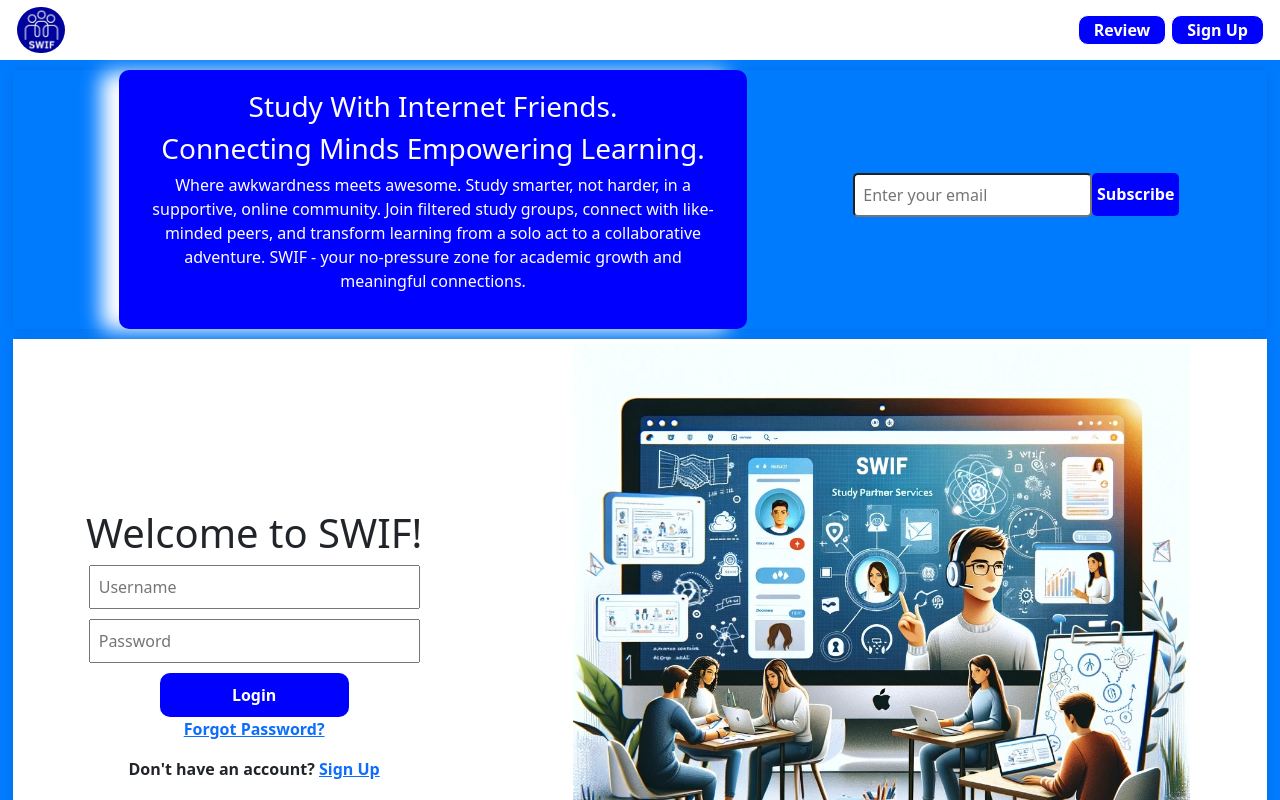
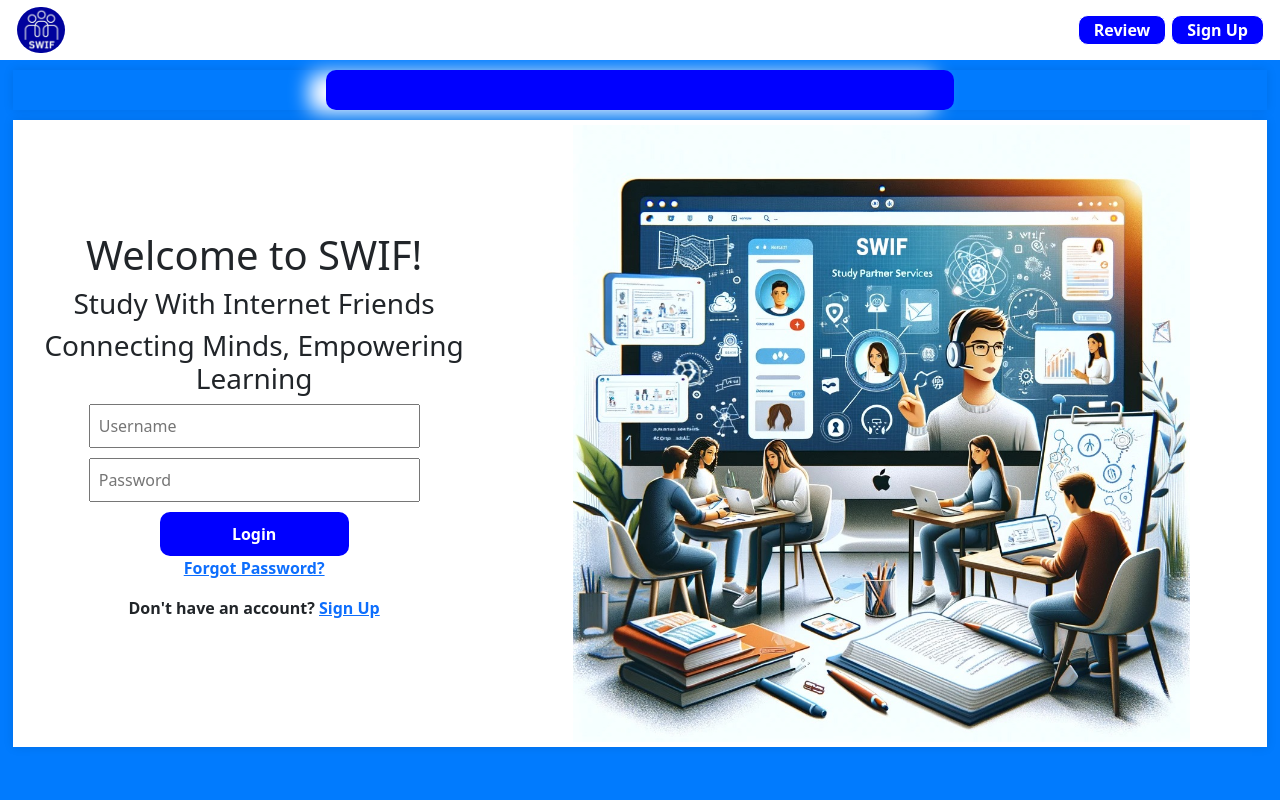
Before and after one commit to aheggy/swif-front-end, a React (Create React App) app: page / in a window 1280 px wide. Shown: the top 800 px of the page. Built offline with nearby package versions, Linux system fonts and the light colour scheme; no server answers; the HTML template or start-up script is replaced by a standard one.

Commit message:
changing the home page style

```diff
--- a/src/Pages/Home.jsx
+++ b/src/Pages/Home.jsx
@@ -45,8 +45,8 @@ function Home() {
 
 
   const [displayedText, setDisplayedText] = useState('');
-  const fullText = ["Study With Internet Friends."];
-  const textH2 = ["Connecting Minds", " ", "Empowering Learning","."]
+  const fullText = ["Study With Internet Friends"];
+  const textH2 = ["Connecting Minds", ", ", "Empowering Learning"]
 
   let currentTextIndex = 0;
   let charIndex = 0;
@@ -101,32 +101,19 @@ function Home() {
       <div className='mission-statment-container'>
         <div className='mission-statement'>
           <span className="typewriter">
-            <h3>{displayedText}</h3>
-            <h3>{textH2}</h3>
-            <p>
-                Where awkwardness meets awesome. Study smarter, not harder, in a supportive, online community. Join filtered study groups, connect with like-minded peers, and transform learning from a solo act to a collaborative adventure. SWIF - your no-pressure zone for academic growth and meaningful connections.
-            </p>
+
+
           </span>
         </div>
-        <div className='subscribe'>
-          <form className='subscribe-form' onSubmit={handleSubmit}>
-              <input
-                  type="email"
-                  placeholder="Enter your email"
-                  value={email}
-                  onChange={(e) => setEmail(e.target.value)}
-                  required
-              />
-              <button type="submit">Subscribe</button>
-          </form>
-          {/* <img src="../sellectPartner.png" alt="" /> */}
-        </div>
+
       </div>
       <div className="login-image-container">
 
 
       <div className='login-container'>
         <h1>Welcome to SWIF!</h1>
+        <h3>{displayedText}</h3>
+        <h3>{textH2}</h3>
         <form className='home-login-form' onSubmit={handleLogin}>
             <input
               className='home-login'
--- a/src/Pages/SignUp.jsx
+++ b/src/Pages/SignUp.jsx
@@ -1,4 +1,3 @@
-import { useNavigate } from 'react-router-dom';
 import 'bootstrap/dist/css/bootstrap.min.css';
 import { jwtDecode } from 'jwt-decode';
 
```
